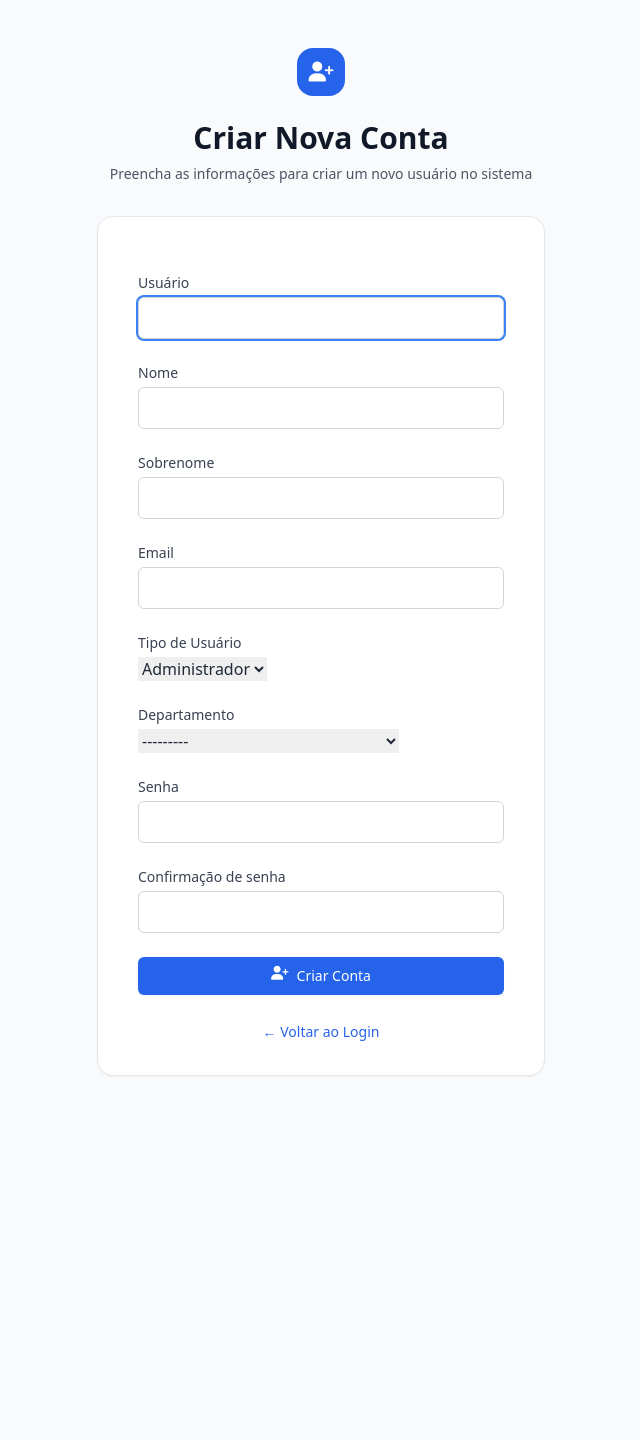
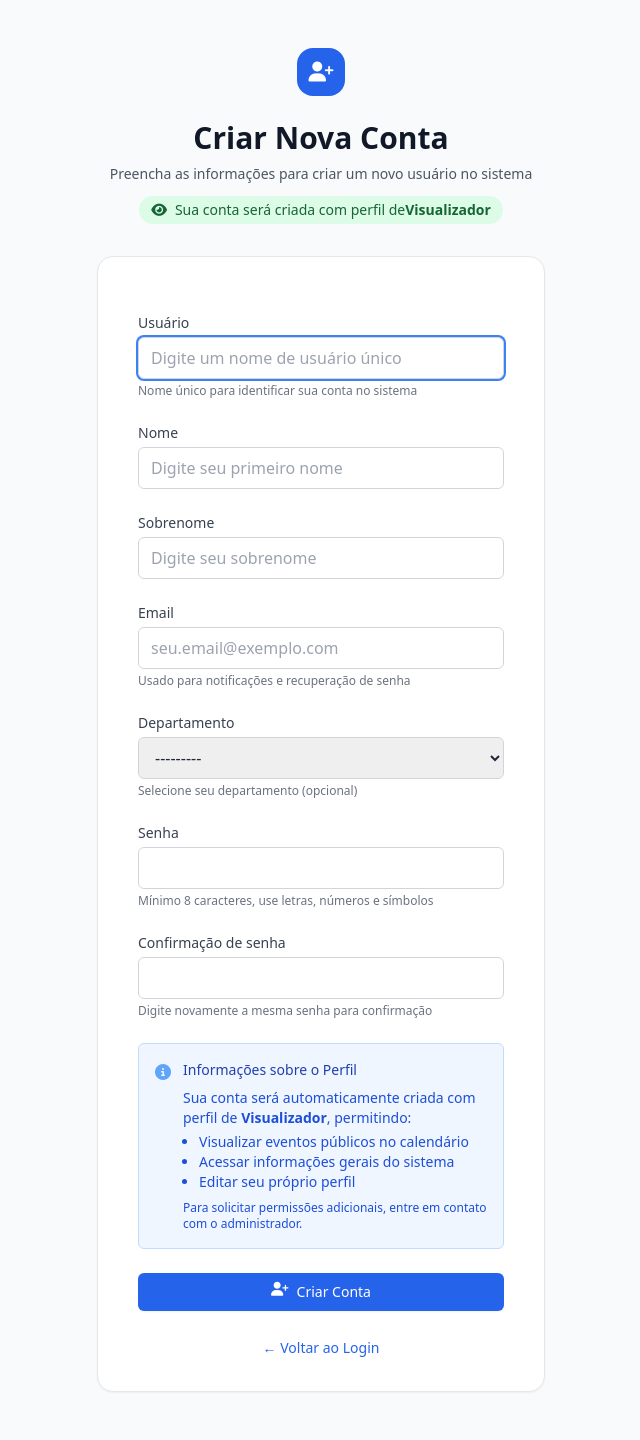
Before and after one commit to TersanPlay/SAI-Agendamento-Institucional, a Django app: page /accounts/register/ in a window 1280 px wide. Shown: the whole page, without its empty margins (319-959 px from the left). Before the commit the page ends 1076 px from the top, so only its background shows below. Run offline with Django 5.2, Linux system fonts and the light colour scheme; data comes from the database, SQL or seed files in the repository; both versions use the stored data as it was after the commit; some libraries are stand-ins or nearby versions.

Commit message:
atualização autenticação/permissões de usuário

```diff
--- a/accounts/forms.py
+++ b/accounts/forms.py
@@ -6,48 +6,80 @@ from events.models import Department  # Import Department directly to avoid circ
 
 
 class UserRegistrationForm(UserCreationForm):
-    """Formulário para registro de novos usuários"""
-    email = forms.EmailField(required=True, label='Email')
-    first_name = forms.CharField(max_length=30, required=True, label='Nome')
-    last_name = forms.CharField(max_length=30, required=True, label='Sobrenome')
-    user_type = forms.ChoiceField(
-        choices=[],  # Will be set in __init__
+    """Formulário para registro de novos usuários - automaticamente configura como visualizador"""
+    email = forms.EmailField(
         required=True,
-        label='Tipo de Usuário',
-        widget=forms.Select(attrs={'class': 'form-select'})
+        label='Email',
+        widget=forms.EmailInput(attrs={
+            'placeholder': 'seu.email@exemplo.com'
+        })
+    )
+    first_name = forms.CharField(
+        max_length=30,
+        required=True,
+        label='Nome',
+        widget=forms.TextInput(attrs={
+            'placeholder': 'Digite seu primeiro nome'
+        })
+    )
+    last_name = forms.CharField(
+        max_length=30,
+        required=True,
+        label='Sobrenome',
+        widget=forms.TextInput(attrs={
+            'placeholder': 'Digite seu sobrenome'
+        })
     )
     department = forms.ModelChoiceField(
         queryset=None,
         required=False,
         label='Departamento',
-        widget=forms.Select(attrs={'class': 'form-select'})
+        widget=forms.Select(attrs={
+            'class': 'form-select'
+        }),
+        help_text='Selecione seu departamento (opcional)'
     )
 
     class Meta(UserCreationForm.Meta):
         model = User
         fields = ('username', 'first_name', 'last_name', 'email', 'password1', 'password2')
+        widgets = {
+            'username': forms.TextInput(attrs={
+                'placeholder': 'Digite um nome de usuário único'
+            }),
+            'password1': forms.PasswordInput(attrs={
+                'placeholder': 'Digite uma senha segura'
+            }),
+            'password2': forms.PasswordInput(attrs={
+                'placeholder': 'Confirme sua senha'
+            }),
+        }
 
     def __init__(self, *args, **kwargs):
         super().__init__(*args, **kwargs)
-        self.fields['user_type'].choices = UserProfile.USER_TYPES
         self.fields['department'].queryset = Department.objects.all()
 
         # Adicionar classes CSS para Tailwind
         for field_name, field in self.fields.items():
-            if field_name not in ['user_type', 'department']:
+            if field_name not in ['department']:
                 field.widget.attrs.update({
                     'class': 'w-full px-3 py-2 border border-gray-300 rounded-md focus:outline-none focus:ring-2 focus:ring-blue-500'
                 })
+
+        # Aplicar classes CSS específicas para o campo department
+        self.fields['department'].widget.attrs.update({
+            'class': 'w-full px-3 py-2 border border-gray-300 rounded-md focus:outline-none focus:ring-2 focus:ring-blue-500'
+        })
 
     def save(self, commit=True):
         user = super().save(commit=False)
         user.email = self.cleaned_data['email']
         if commit:
             user.save()
-            # Criar ou atualizar o perfil
+            # Criar ou atualizar o perfil - sempre como visualizador para novos registros
             profile, created = UserProfile.objects.get_or_create(user=user)
-            profile.user_type = self.cleaned_data['user_type']
-            profile.department = self.cleaned_data['department']
+            profile.user_type = 'visualizador'  # Automaticamente configura como visualizador
+            profile.department = self.cleaned_data.get('department')
             profile.save()
         return user
 
--- a/accounts/views.py
+++ b/accounts/views.py
@@ -50,7 +50,7 @@ def user_logout(request):
 
 
 class UserRegistrationView(CreateView):
-    """View para registro de novos usuários (apenas para administradores)"""
+    """View para registro de novos usuários - automaticamente configura como visualizador"""
     model = User
     form_class = UserRegistrationForm
     template_name = 'accounts/register.html'
@@ -58,9 +58,18 @@ class UserRegistrationView(CreateView):
 
     def form_valid(self, form):
         user = form.save()
-        messages.success(self.request, 'Usuário criado com sucesso!')
+        messages.success(
+            self.request,
+            f'Conta criada com sucesso para {user.get_full_name() or user.username}! '
+            f'Sua conta foi configurada com perfil de Visualizador. '
+            f'Faça login para acessar o sistema.'
+        )
         # Log the action with the newly created user's ID
-        log_user_action(self.request, self.request.user, 'create_user', f'user_{user.id}')
+        if self.request.user.is_authenticated:
+            log_user_action(self.request, self.request.user, 'create_user', f'user_{user.id}')
+        else:
+            # Para registro público, criar um log sem usuário autenticado
+            log_user_action(self.request, user, 'self_register', f'user_{user.id}')
         return super().form_valid(form)
 
 
--- a/templates/accounts/register.html
+++ b/templates/accounts/register.html
@@ -17,6 +17,12 @@
         <p class="mt-2 text-center text-sm text-gray-600">
             Preencha as informações para criar um novo usuário no sistema
         </p>
+        <div class="mt-3 text-center">
+            <div class="inline-flex items-center px-3 py-1 rounded-full text-sm font-medium bg-green-100 text-green-800">
+                <i class="fas fa-eye mr-2"></i>
+                Sua conta será criada com perfil de <strong>Visualizador</strong>
+            </div>
+        </div>
     </div>
 
     <div class="mt-8 sm:mx-auto sm:w-full sm:max-w-md">
@@ -33,6 +39,7 @@
                     {% if form.username.errors %}
                         <p class="mt-1 text-sm text-red-600">{{ form.username.errors.0 }}</p>
                     {% endif %}
+                    <p class="mt-1 text-xs text-gray-500">Nome único para identificar sua conta no sistema</p>
                 </div>
 
                 <!-- First Name -->
@@ -66,17 +73,7 @@
                     {% if form.email.errors %}
                         <p class="mt-1 text-sm text-red-600">{{ form.email.errors.0 }}</p>
                     {% endif %}
-                </div>
-
-                <!-- User Type -->
-                <div>
-                    <label for="{{ form.user_type.id_for_label }}" class="block text-sm font-medium text-gray-700 mb-1">
-                        {{ form.user_type.label }}
-                    </label>
-                    {{ form.user_type }}
-                    {% if form.user_type.errors %}
-                        <p class="mt-1 text-sm text-red-600">{{ form.user_type.errors.0 }}</p>
-                    {% endif %}
+                    <p class="mt-1 text-xs text-gray-500">Usado para notificações e recuperação de senha</p>
                 </div>
 
                 <!-- Department -->
@@ -87,6 +84,9 @@
                     {{ form.department }}
                     {% if form.department.errors %}
                         <p class="mt-1 text-sm text-red-600">{{ form.department.errors.0 }}</p>
+                    {% endif %}
+                    {% if form.department.help_text %}
+                        <p class="mt-1 text-xs text-gray-500">{{ form.department.help_text }}</p>
                     {% endif %}
                 </div>
 
@@ -99,6 +99,7 @@
                     {% if form.password1.errors %}
                         <p class="mt-1 text-sm text-red-600">{{ form.password1.errors.0 }}</p>
                     {% endif %}
+                    <p class="mt-1 text-xs text-gray-500">Mínimo 8 caracteres, use letras, números e símbolos</p>
                 </div>
 
                 <!-- Password Confirmation -->
@@ -110,6 +111,30 @@
                     {% if form.password2.errors %}
                         <p class="mt-1 text-sm text-red-600">{{ form.password2.errors.0 }}</p>
                     {% endif %}
+                    <p class="mt-1 text-xs text-gray-500">Digite novamente a mesma senha para confirmação</p>
+                </div>
+
+                <!-- Informative Message -->
+                <div class="bg-blue-50 border border-blue-200 rounded-md p-4">
+                    <div class="flex">
+                        <div class="flex-shrink-0">
+                            <i class="fas fa-info-circle text-blue-400"></i>
+                        </div>
+                        <div class="ml-3">
+                            <h3 class="text-sm font-medium text-blue-800">
+                                Informações sobre o Perfil
+                            </h3>
+                            <div class="mt-2 text-sm text-blue-700">
+                                <p>Sua conta será automaticamente criada com perfil de <strong>Visualizador</strong>, permitindo:</p>
+                                <ul class="mt-1 ml-4 list-disc">
+                                    <li>Visualizar eventos públicos no calendário</li>
+                                    <li>Acessar informações gerais do sistema</li>
+                                    <li>Editar seu próprio perfil</li>
+                                </ul>
+                                <p class="mt-2 text-xs">Para solicitar permissões adicionais, entre em contato com o administrador.</p>
+                            </div>
+                        </div>
+                    </div>
                 </div>
 
                 <!-- Form Errors -->
```
Also changed, not shown: accounts/utils.py (+3 -5 lines), db.sqlite3, media/avatars/Capturar.PNG (added), media/avatars/Capturar_wTrDcMS.PNG (added), 1 other file.
